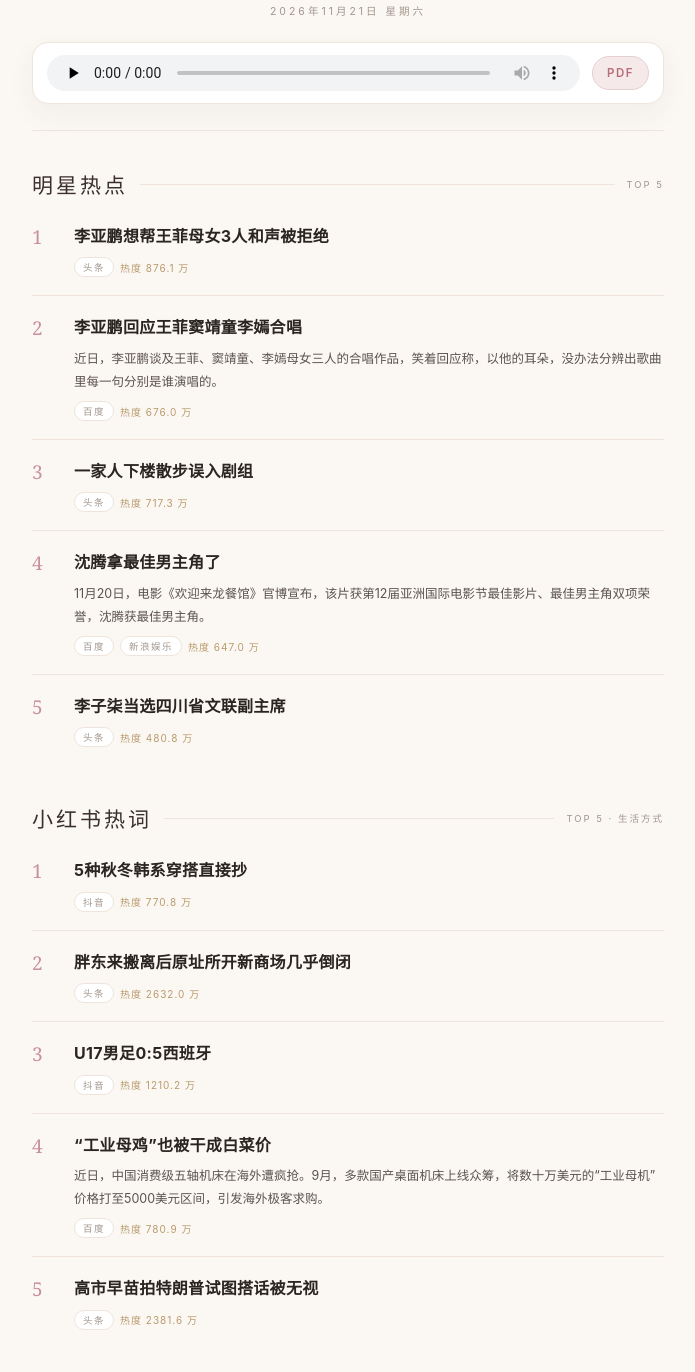
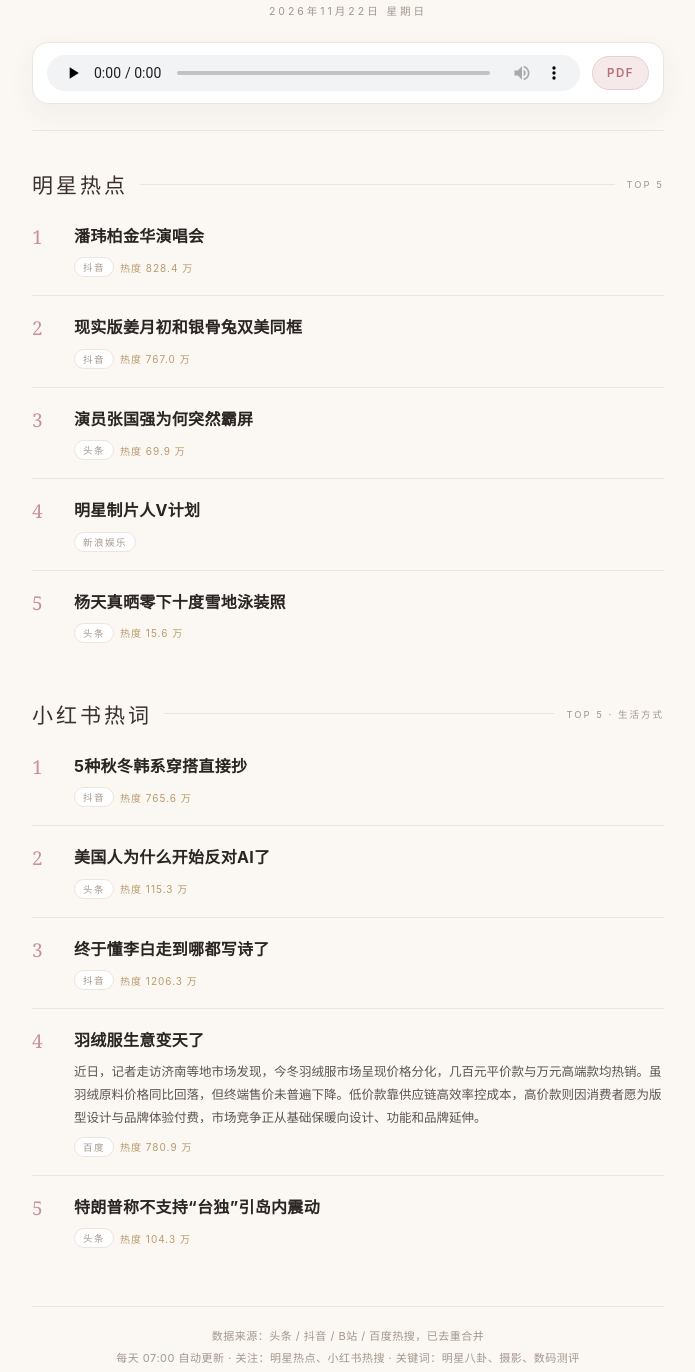
Before and after one commit to aaronelchatgpt/news-sharon, a plain HTML site: page index.html in a window 1280 px wide. Shown: the part 158-1530 px from the top of the page, without its empty margins (292-987 px from the left). Drawn offline with Linux system fonts and the light colour scheme.

Commit message:
update index.html

```diff
--- a/index.html
+++ b/index.html
@@ -1,6 +1,6 @@
 <!doctype html><html lang="zh-CN"><head><meta charset="utf-8">
 <meta name="viewport" content="width=device-width, initial-scale=1">
-<title>Sharon 的每日热点 · 2026年11月21日</title>
+<title>Sharon 的每日热点 · 2026年11月22日</title>
 <style>
 :root{--ivory:#fbf8f4;--ink:#2a2422;--ink2:#5c534d;--muted:#a3968d;--rose:#b76e79;--rose-soft:#f6e9ea;--line:#eee4dc;--gold:#b99a6b}
 *{box-sizing:border-box}
@@ -35,7 +35,7 @@ li:last-child{border-bottom:0}
     <div class="kicker">Daily Edit · For Sharon</div>
     <h1>今日热点</h1>
     <div class="greet">为你挑选今天值得看的十件事</div>
-    <div class="date">2026年11月21日 星期六</div>
+    <div class="date">2026年11月22日 星期日</div>
     <div class="media">
       <audio controls preload="none" src="sharon.mp3"></audio>
       <a class="dl" href="sharon.pdf" download>PDF</a>
@@ -47,41 +47,41 @@ li:last-child{border-bottom:0}
     <li>
       <span class="rank">1</span>
       <div class="body">
-        <div class="title">李亚鹏想帮王菲母女3人和声被拒绝</div>
+        <div class="title">潘玮柏金华演唱会</div>
 
-        <div class="meta"><span class="tag">头条</span><span class="hot">热度 876.1 万</span></div>
+        <div class="meta"><span class="tag">抖音</span><span class="hot">热度 828.4 万</span></div>
       </div>
     </li>
     <li>
       <span class="rank">2</span>
       <div class="body">
-        <div class="title">李亚鹏回应王菲窦靖童李嫣合唱</div>
-        <div class="desc">近日，李亚鹏谈及王菲、窦靖童、李嫣母女三人的合唱作品，笑着回应称，以他的耳朵，没办法分辨出歌曲里每一句分别是谁演唱的。</div>
-        <div class="meta"><span class="tag">百度</span><span class="hot">热度 676.0 万</span></div>
+        <div class="title">现实版姜月初和银骨兔双美同框</div>
+
+        <div class="meta"><span class="tag">抖音</span><span class="hot">热度 767.0 万</span></div>
       </div>
     </li>
     <li>
       <span class="rank">3</span>
       <div class="body">
-        <div class="title">一家人下楼散步误入剧组</div>
+        <div class="title">演员张国强为何突然霸屏</div>
 
-        <div class="meta"><span class="tag">头条</span><span class="hot">热度 717.3 万</span></div>
+        <div class="meta"><span class="tag">头条</span><span class="hot">热度 69.9 万</span></div>
       </div>
     </li>
     <li>
       <span class="rank">4</span>
       <div class="body">
-        <div class="title">沈腾拿最佳男主角了</div>
-        <div class="desc">11月20日，电影《欢迎来龙餐馆》官博宣布，该片获第12届亚洲国际电影节最佳影片、最佳男主角双项荣誉，沈腾获最佳男主角。</div>
-        <div class="meta"><span class="tag">百度</span><span class="tag">新浪娱乐</span><span class="hot">热度 647.0 万</span></div>
+        <div class="title">明星制片人V计划</div>
+
+        <div class="meta"><span class="tag">新浪娱乐</span></div>
       </div>
     </li>
     <li>
       <span class="rank">5</span>
       <div class="body">
-        <div class="title">李子柒当选四川省文联副主席</div>
+        <div class="title">杨天真晒零下十度雪地泳装照</div>
 
-        <div class="meta"><span class="tag">头条</span><span class="hot">热度 480.8 万</span></div>
+        <div class="meta"><span class="tag">头条</span><span class="hot">热度 15.6 万</span></div>
       </div>
     </li></ol>
   </div>
@@ -93,39 +93,39 @@ li:last-child{border-bottom:0}
       <div class="body">
         <div class="title">5种秋冬韩系穿搭直接抄</div>
 
-        <div class="meta"><span class="tag">抖音</span><span class="hot">热度 770.8 万</span></div>
+        <div class="meta"><span class="tag">抖音</span><span class="hot">热度 765.6 万</span></div>
       </div>
     </li>
     <li>
       <span class="rank">2</span>
       <div class="body">
-        <div class="title">胖东来搬离后原址所开新商场几乎倒闭</div>
+        <div class="title">美国人为什么开始反对AI了</div>
 
-        <div class="meta"><span class="tag">头条</span><span class="hot">热度 2632.0 万</span></div>
+        <div class="meta"><span class="tag">头条</span><span class="hot">热度 115.3 万</span></div>
       </div>
     </li>
     <li>
       <span class="rank">3</span>
       <div class="body">
-        <div class="title">U17男足0:5西班牙</div>
+        <div class="title">终于懂李白走到哪都写诗了</div>
 
-        <div class="meta"><span class="tag">抖音</span><span class="hot">热度 1210.2 万</span></div>
+        <div class="meta"><span class="tag">抖音</span><span class="hot">热度 1206.3 万</span></div>
       </div>
     </li>
     <li>
       <span class="rank">4</span>
       <div class="body">
-        <div class="title">“工业母鸡”也被干成白菜价</div>
-        <div class="desc">近日，中国消费级五轴机床在海外遭疯抢。9月，多款国产桌面机床上线众筹，将数十万美元的“工业母机”价格打至5000美元区间，引发海外极客求购。</div>
+        <div class="title">羽绒服生意变天了</div>
+        <div class="desc">近日，记者走访济南等地市场发现，今冬羽绒服市场呈现价格分化，几百元平价款与万元高端款均热销。虽羽绒原料价格同比回落，但终端售价未普遍下降。低价款靠供应链高效率控成本，高价款则因消费者愿为版型设计与品牌体验付费，市场竞争正从基础保暖向设计、功能和品牌延伸。</div>
         <div class="meta"><span class="tag">百度</span><span class="hot">热度 780.9 万</span></div>
       </div>
     </li>
     <li>
       <span class="rank">5</span>
       <div class="body">
-        <div class="title">高市早苗拍特朗普试图搭话被无视</div>
+        <div class="title">特朗普称不支持“台独”引岛内震动</div>
 
-        <div class="meta"><span class="tag">头条</span><span class="hot">热度 2381.6 万</span></div>
+        <div class="meta"><span class="tag">头条</span><span class="hot">热度 104.3 万</span></div>
       </div>
     </li></ol>
   </div>
```
